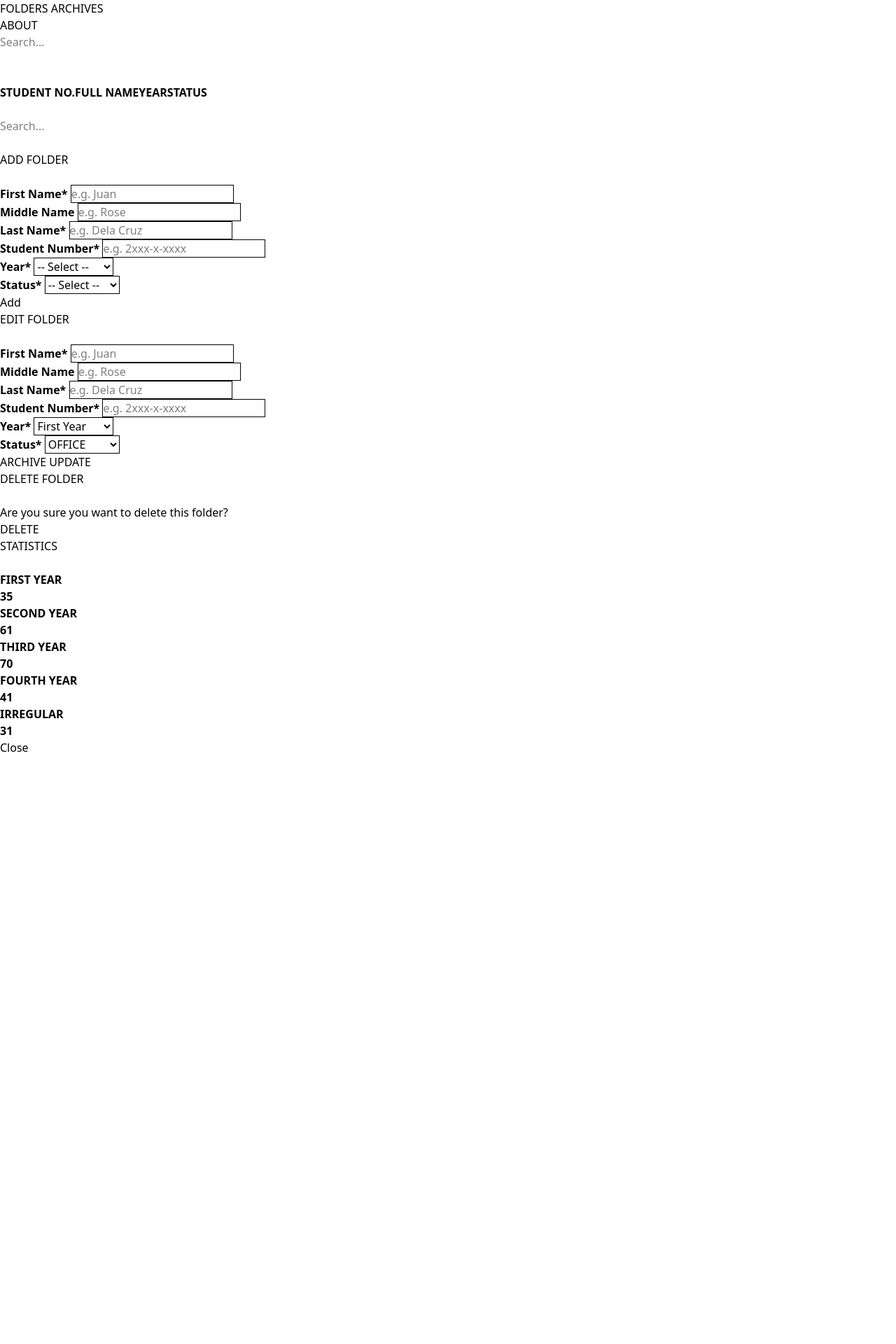
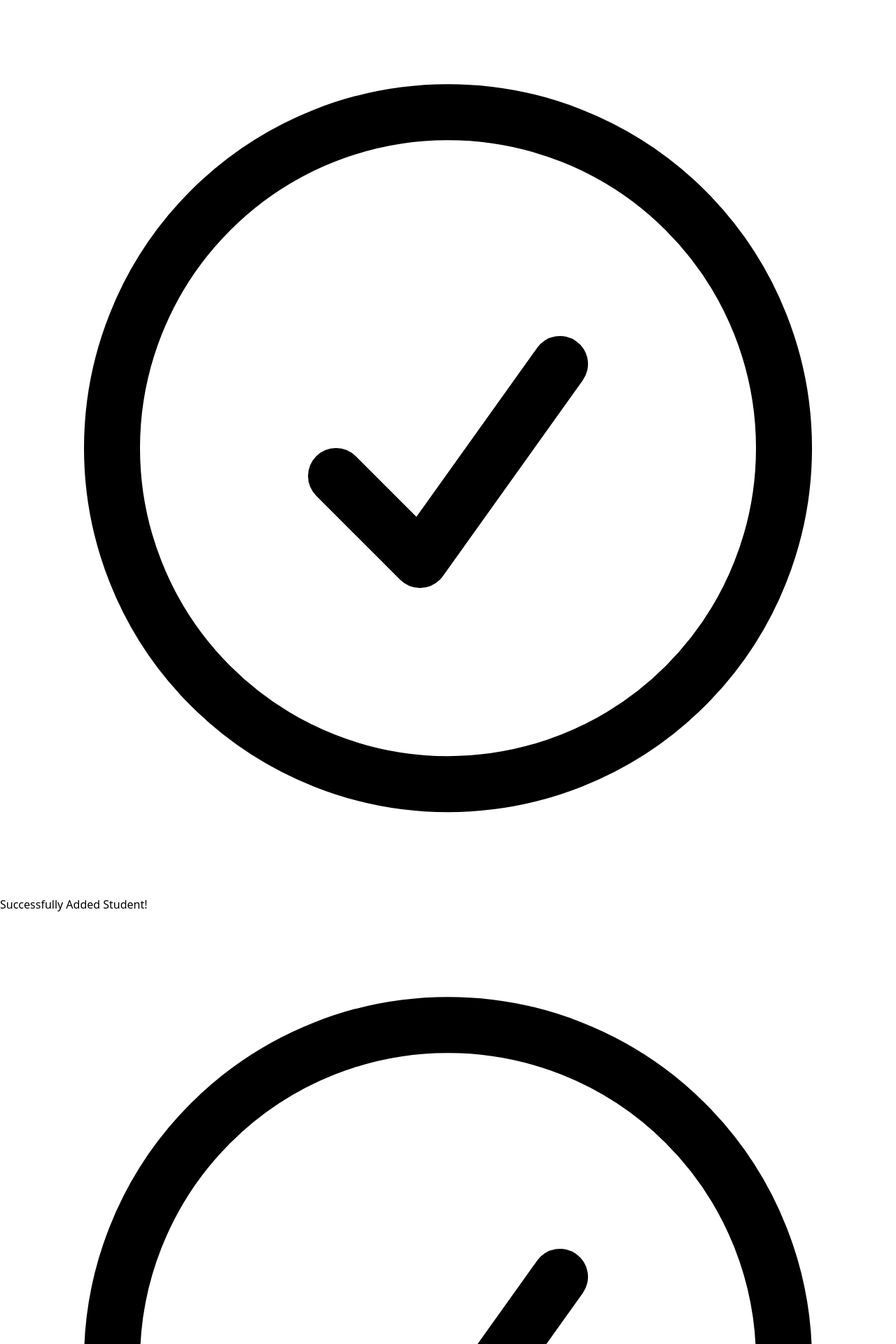
Before and after one commit to JovTim/FOLDS_WEB_APP, a PHP site: page / in a window 1280 px wide. Shown: the top 1920 px of the page at 70% size. Before the commit the page ends 1074 px from the top, so only its background shows below. Run offline with PHP 8.4, Linux system fonts and the light colour scheme; lists and menus that the app fills with data are empty.

Commit message:
[feat] Added Messages when adding, updating, and deleting folder [feat] Added message when error occurred [feat] Messages will occur for three seconds before being hidden

```diff
--- /dev/null
+++ b/public/includes/messages/added-success.php
@@ -0,0 +1,19 @@
+<div id="successAdd" class="hidden fixed top-4 left-1/2 -translate-x-1/2 bg-black text-white p-3 z-[999] rounded shadow-lg">
+  <div class="flex justify-between">
+    <div class="flex items-center space-x-2">
+      <svg
+        xmlns="http://www.w3.org/2000/svg"
+        fill="none"
+        viewBox="0 0 24 24"
+        stroke-width="1.5"
+        stroke="currentColor"
+        class="size-10">
+        <path
+          stroke-linecap="round"
+          stroke-linejoin="round"
+          d="M9 12.75 11.25 15 15 9.75M21 12a9 9 0 1 1-18 0 9 9 0 0 1 18 0Z" />
+      </svg>
+      <h1>Successfully Added Student!</h1>
+    </div>
+  </div>
+</div>
--- /dev/null
+++ b/public/includes/messages/delete-success.php
@@ -0,0 +1,19 @@
+<div id="successRemove" class="hidden fixed top-4 left-1/2 -translate-x-1/2 bg-black text-white p-3 z-[999] rounded shadow-lg">
+  <div class="flex justify-between">
+    <div class="flex items-center space-x-2">
+      <svg
+        xmlns="http://www.w3.org/2000/svg"
+        fill="none"
+        viewBox="0 0 24 24"
+        stroke-width="1.5"
+        stroke="currentColor"
+        class="size-10">
+        <path
+          stroke-linecap="round"
+          stroke-linejoin="round"
+          d="M9 12.75 11.25 15 15 9.75M21 12a9 9 0 1 1-18 0 9 9 0 0 1 18 0Z" />
+      </svg>
+      <h1>Successfully Removed Student!</h1>
+    </div>
+  </div>
+</div>
--- /dev/null
+++ b/public/includes/messages/error.php
@@ -0,0 +1,22 @@
+<div
+  id="errorMsg"
+  class="hidden fixed top-4 left-1/2 -translate-x-1/2 bg-red-600 text-black p-3 z-[999] rounded shadow-lg">
+  <div class="flex justify-between">
+    <div class="flex items-center space-x-2">
+      <svg
+        xmlns="http://www.w3.org/2000/svg"
+        fill="none"
+        viewBox="0 0 24 24"
+        stroke-width="1.5"
+        stroke="currentColor"
+        class="size-10">
+        <path
+          stroke-linecap="round"
+          stroke-linejoin="round"
+          d="M12 9v3.75m9-.75a9 9 0 1 1-18 0 9 9 0 0 1 18 0Zm-9 3.75h.008v.008H12v-.008Z" />
+      </svg>
+
+      <h1>An Error Occurred!</h1>
+    </div>
+  </div>
+</div>
--- /dev/null
+++ b/public/includes/messages/update-success.php
@@ -0,0 +1,19 @@
+<div id="successUpdate" class="hidden fixed top-4 left-1/2 -translate-x-1/2 bg-black text-white p-3 z-[999] rounded shadow-lg">
+  <div class="flex justify-between">
+    <div class="flex items-center space-x-2">
+      <svg
+        xmlns="http://www.w3.org/2000/svg"
+        fill="none"
+        viewBox="0 0 24 24"
+        stroke-width="1.5"
+        stroke="currentColor"
+        class="size-10">
+        <path
+          stroke-linecap="round"
+          stroke-linejoin="round"
+          d="M9 12.75 11.25 15 15 9.75M21 12a9 9 0 1 1-18 0 9 9 0 0 1 18 0Z" />
+      </svg>
+      <h1>Successfully Updated Student!</h1>
+    </div>
+  </div>
+</div>
--- a/public/index.php
+++ b/public/index.php
@@ -6,6 +6,7 @@
   <meta name="viewport" content="width=device-width, initial-scale=1.0" />
   <title>FOLDS</title>
   <script src="https://code.jquery.com/jquery-3.6.0.min.js"></script>
+  <script src="js/message.js"></script>
   <!--  -->
   <!-- <script src="https://cdn.tailwindcss.com"></script> -->
   <link rel="stylesheet" type="text/css" href="css/styles.css">
@@ -14,6 +15,10 @@
 </head>
 
 <body>
+  <?php include "includes/messages/added-success.php" ?>
+  <?php include "includes/messages/update-success.php" ?>
+  <?php include "includes/messages/delete-success.php" ?>
+  <?php include "includes/messages/error.php" ?>
   <div class="container mx-auto p-4 pt-10 px-10 hidden md:block ">
     <?php include "includes/nav.php"; ?>
     <div class=" p-10 mx-10 border-2 border-black">
--- a/public/js/add-function.js
+++ b/public/js/add-function.js
@@ -3,14 +3,17 @@
 $(document).ready(function () {
   $("#addButton").on("click", function () {
     $("#addFolder").removeClass("hidden").addClass("flex");
+    $("body").addClass("overflow-hidden");
   });
 
   $("#addButtonMobile").on("click", function () {
     $("#addFolder").removeClass("hidden").addClass("flex");
+    $("body").addClass("overflow-hidden");
   });
 
   $("#closeAddModal").on("click", function () {
     $("#addFolder").removeClass("flex").addClass("hidden");
+    $("body").removeClass("overflow-hidden");
   });
 
   $("#submitFolder").on("click", function () {
@@ -35,8 +38,9 @@ $(document).ready(function () {
         status: statusFolder,
       }),
       success: function (response) {
-        console.log("Sucess: ", response);
         $("#addFolder").removeClass("flex").addClass("hidden");
+
+        showTemporaryMessage("#successAdd", 3000);
 
         $("#firstName").val("");
         $("#middleName").val("");
@@ -45,13 +49,16 @@ $(document).ready(function () {
         $("#yearStudent").val("");
         $("#statusFolder").val("");
 
+        $("body").removeClass("overflow-hidden");
+
         fetchData();
       },
       error: function (xhr, status, error) {
-        console.error("Error: ", error);
+        $("#addFolder").removeClass("flex").addClass("hidden");
+        showTemporaryMessage("#errorMsg", 3000);
       },
     });
 
-    console.log("submitted");
+    $("body").removeClass("overflow-hidden");
   });
 });
--- a/public/js/delete-function.js
+++ b/public/js/delete-function.js
@@ -6,31 +6,34 @@ $(document).ready(function () {
   $(document).on("click", ".deleteButton", function () {
     const id = $(this).data("id");
     deleteSelectedID = id;
-    console.log("Delete ID:", id);
     $("#deleteFolder").removeClass("hidden").addClass("flex");
+    $("body").addClass("overflow-hidden");
   });
 
   // Close delete modal
   $("#closeDeleteModal").on("click", function () {
     $("#deleteFolder").removeClass("flex").addClass("hidden");
+    $("body").removeClass("overflow-hidden");
   });
 
   // Confirm delete
   $("#confirmDeleteFolder").on("click", function () {
-    console.log("Folder Deleted:", deleteSelectedID);
-
     $.ajax({
       url:
         "http://localhost/folds/public/api/folders.php?id=" + deleteSelectedID,
       type: "DELETE",
       success: function (response) {
-        console.log("Deleted: ", response);
         // Optional UI update:
         $("#deleteFolder").removeClass("flex").addClass("hidden");
+        $("body").removeClass("overflow-hidden");
+
+        showTemporaryMessage("#successRemove", 3000);
+
         fetchData();
       },
       error: function (xhr, status, error) {
-        console.error("Error: ", error);
+        $("#deleteFolder").removeClass("flex").addClass("hidden");
+        $("body").removeClass("overflow-hidden");
       },
     });
   });
--- a/public/js/edit-function.js
+++ b/public/js/edit-function.js
@@ -2,6 +2,7 @@
 $(document).ready(function () {
   let selectedStudentId = null;
   $(document).on("click", ".editButton", function () {
+    $("body").addClass("overflow-hidden");
     const btn = $(this);
 
     const id = btn.data("id");
@@ -13,16 +14,6 @@ $(document).ready(function () {
     const year = btn.data("year");
     const status = btn.data("status");
     const is_enrolled = btn.data("isEnrolled");
-
-    // for debug purpose
-    console.log("Edit ID:", id);
-    console.log("Edit Number:", student_number);
-    console.log("Edit First:", f_name);
-    console.log("Edit Middle:", m_name);
-    console.log("Edit Last:", l_name);
-    console.log("Edit Year:", year);
-    console.log("Edit Status:", status);
-    console.log("Edit Enrolled:", is_enrolled);
 
     $("#firstNameEdit").val(f_name);
     $("#middleNameEdit").val(m_name);
@@ -37,19 +28,10 @@ $(document).ready(function () {
   // Close edit modal on close button click
   $("#closeEditModal").on("click", function () {
     $("#editFolder").removeClass("flex").addClass("hidden");
+    $("body").removeClass("overflow-hidden");
   });
 
   $("#updateChanges").on("click", function () {
-    // for debug purpose
-    console.log("ID: ", selectedStudentId);
-    console.log("Update Number:", $("#studentNumberEdit").val());
-    console.log("Update First:", $("#firstNameEdit").val());
-    console.log("Update Middle:", $("#middleNameEdit").val());
-    console.log("Update Last:", $("#lastNameEdit").val());
-    console.log("Update Year:", $("#yearOptionEdit").val());
-    console.log("Update Status:", $("#statusOptionEdit").val());
-    console.log("Update Enrolled:", 1);
-
     const data = {
       student_number: $("#studentNumberEdit").val(),
       f_name: $("#firstNameEdit").val(),
@@ -67,12 +49,16 @@ $(document).ready(function () {
       data: JSON.stringify(data),
       contentType: "application/json",
       success: function (response) {
-        console.log("Updated: ", response);
         $("#editFolder").removeClass("flex").addClass("hidden");
+        $("body").removeClass("overflow-hidden");
+
+        showTemporaryMessage("#successUpdate", 3000);
         fetchData();
       },
       error: function (xhr, status, error) {
-        console.error("Error: ", error);
+        $("body").removeClass("overflow-hidden");
+        $("#editFolder").removeClass("flex").addClass("hidden");
+        showTemporaryMessage("#errorMsg", 3000);
       },
     });
   });
@@ -80,9 +66,6 @@ $(document).ready(function () {
   $(document).on("change", ".statusDropDown", function () {
     const selectedStatusValue = $(this).val();
     const id = $(this).data("id");
-
-    console.log("ID: ", id);
-    console.log("Selected value: " + selectedStatusValue);
 
     const data = {
       status: selectedStatusValue,
@@ -98,7 +81,7 @@ $(document).ready(function () {
         fetchData();
       },
       error: function (xhr, status, error) {
-        console.error("Error: ", error);
+        showTemporaryMessage("#errorMsg", 3000);
       },
     });
   });
--- /dev/null
+++ b/public/js/message.js
@@ -0,0 +1,6 @@
+function showTemporaryMessage(selector, duration) {
+  $(selector).removeClass("hidden").addClass("flex");
+  setTimeout(function () {
+    $(selector).removeClass("flex").addClass("hidden");
+  }, duration);
+}
--- a/public/js/table-function.js
+++ b/public/js/table-function.js
@@ -13,6 +13,7 @@ function fetchData() {
     },
     error: function (xhr, status, error) {
       console.error("Error fetching data:", error);
+      showTemporaryMessage("#errorMsg", 3000);
     },
   });
 }
```
